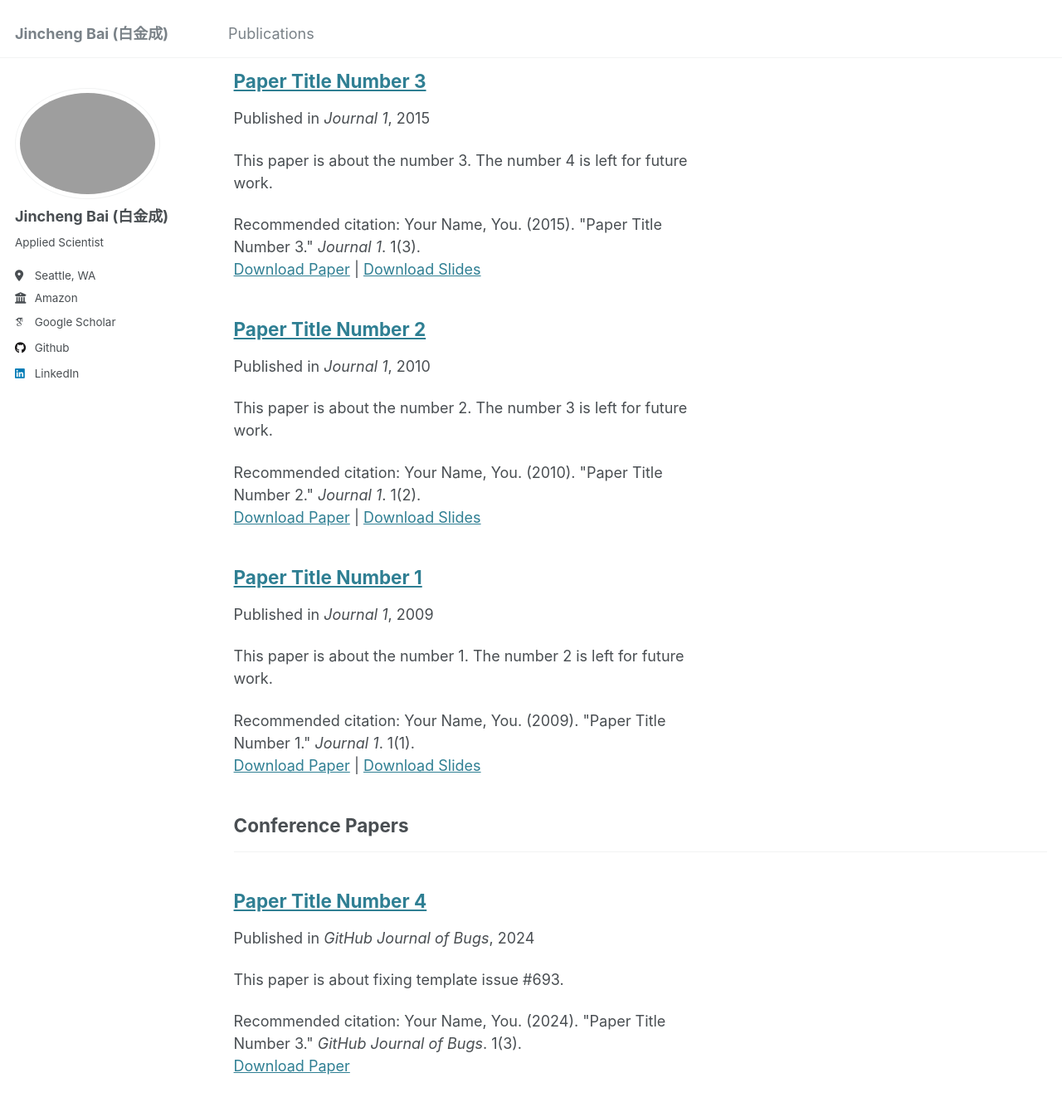
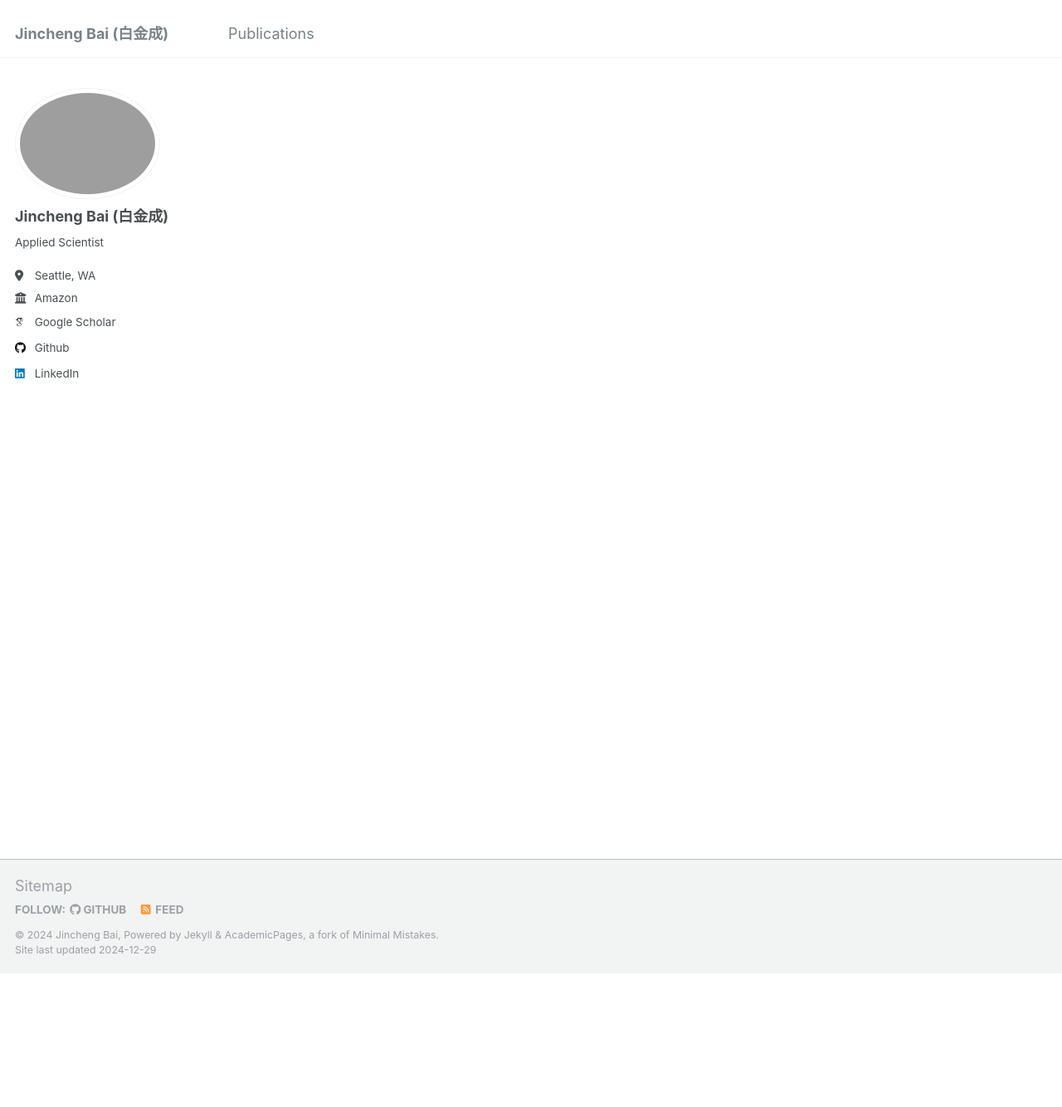
Before and after one commit to JinchengBai/JinchengBai.github.io, a Jekyll site: the page built from _pages/publications.html, in a window 1280 px wide and 1400 px high, scrolled down 227 px. Shown: the top 1334 px of the window at 83% size. Built offline with Jekyll 4.4.1, drawn with Linux system fonts in a browser that asks for light colours; some web fonts are replaced; part of the change alters nothing that is shown.

Commit message:
Fix publication

```diff
--- a/_config.yml
+++ b/_config.yml
@@ -325,12 +325,12 @@ whitelist:
 #  - <base_path>/tags/my-awesome-tag/index.html ~> path: /tags/
 #  - <base_path/categories/my-awesome-category/index.html ~> path: /categories/
 #  - <base_path/my-awesome-category/index.html ~> path: /
-category_archive:
-  type: liquid
-  path: /categories/
-tag_archive:
-  type: liquid
-  path: /tags/
+#category_archive:
+#  type: liquid
+#  path: /categories/
+#tag_archive:
+#  type: liquid
+#  path: /tags/
 # https://github.com/jekyll/jekyll-archives
 # jekyll-archives:
 #   enabled:
--- a/_pages/publications.html
+++ b/_pages/publications.html
@@ -12,6 +12,7 @@ author_profile: true
 {% include base_path %}
 
 <!-- New style rendering if publication categories are defined -->
+<!--
 {% if site.publication_category %}
   {% for category in site.publication_category  %}
     {% assign title_shown = false %}
@@ -31,3 +32,4 @@ author_profile: true
     {% include archive-single.html %}
   {% endfor %}
 {% endif %}
+-->
```
